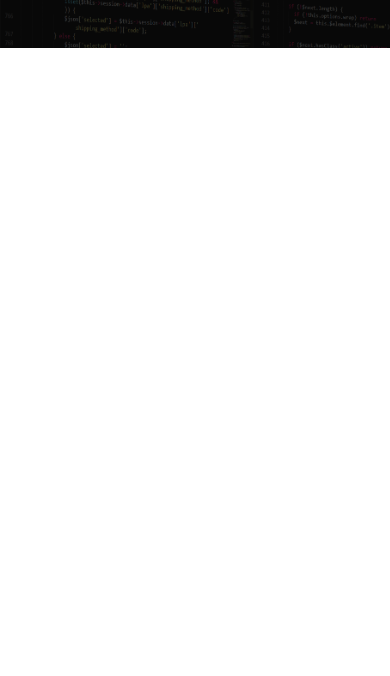
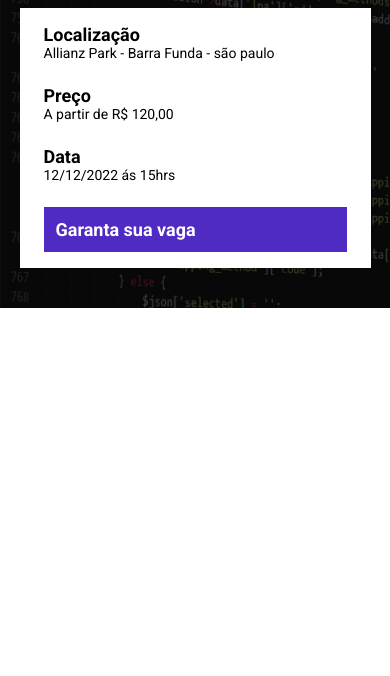
Before and after one commit to tarcio02/evento, a website built with Parcel: page src/index.html in a window 390 px wide. Shown: the part 168-844 px from the top of the page. Built offline with nearby package versions, Linux system fonts and the light colour scheme.

Commit message:
contruindo cabecalho

```diff
--- a/src/index.html
+++ b/src/index.html
@@ -17,6 +17,25 @@
             <p class="hero__text">
                 O maior evento de tecnologia começa em: 10d 12h 20m 15s
             </p>
+            <div class="infos-bar">
+                <ul class="infos-bar__infos">
+                    <li class="infos-bar__infos__item">
+                        <b>Localização</b>
+                        Allianz Park - Barra Funda - são paulo
+                    </li>
+                    <li class="infos-bar__infos__item">
+                        <b>Preço</b>
+                        A partir de R$ 120,00
+                    </li>
+                    <li class="infos-bar__infos__item">
+                        <b>Data</b>
+                        12/12/2022 ás 15hrs
+                    </li>
+                </ul>
+                <a class="button button--primary" href="">
+                    Garanta sua vaga
+                </a>
+            </div>
         </div>
     </header>
 </body>
--- /dev/null
+++ b/src/styles/components/_buttons.scss
@@ -0,0 +1,23 @@
+.button {
+    padding: 12px;
+    font-size: 18px;
+    font-weight: bold;
+    text-decoration: none;
+    text-align: center;
+    white-space: nowrap;
+
+    &--primary {
+        color: #fff;
+        background-color: #4f2ac3;
+    }
+
+    @media (max-width: 640px) {
+        display: flex;
+        width: 100%;
+    }
+
+    @media (max-width: 1024px) {
+        display: flex;
+        align-items: center;
+    }
+}
--- /dev/null
+++ b/src/styles/components/_infos_bar.scss
@@ -0,0 +1,41 @@
+.infos-bar {
+    padding: 16px 24px;
+    background-color: #fff;
+    display: flex;
+    justify-content: space-between;
+
+    &__infos {
+        display: flex;
+        gap: 40px;
+
+        &__item {
+            font-size: 14px;
+            color: #000;
+
+            b {
+                color: #000;
+                font-size: 18px;
+                display: block;
+            }
+        }
+    }
+
+    @media (max-width: 640px) {
+        display: block;
+
+        &__infos {
+            display: block;
+
+            &__item {
+                margin-bottom: 24px;
+            }
+        }
+    }
+
+    @media (max-width: 1024px) {
+        &__infos {
+            gap: 16px;
+        }
+    }
+
+}
--- a/src/styles/main.scss
+++ b/src/styles/main.scss
@@ -1,4 +1,6 @@
 @use 'hero';
+@use 'components/infos_bar';
+@use 'components/buttons';
 
 * {
     margin: 0;
@@ -6,6 +8,7 @@
     box-sizing: border-box;
     font-family: Roboto, sans-serif;
     color: #fff;
+    list-style: none;
 }
 
 .container {
```
